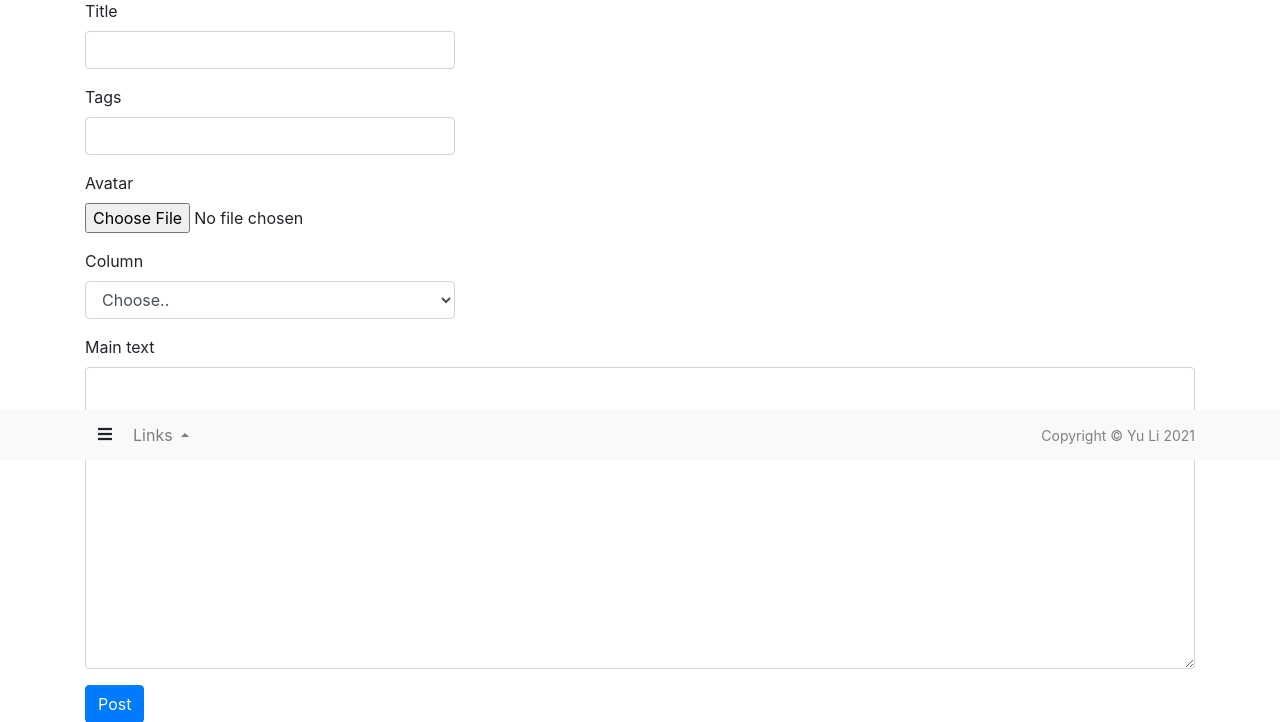
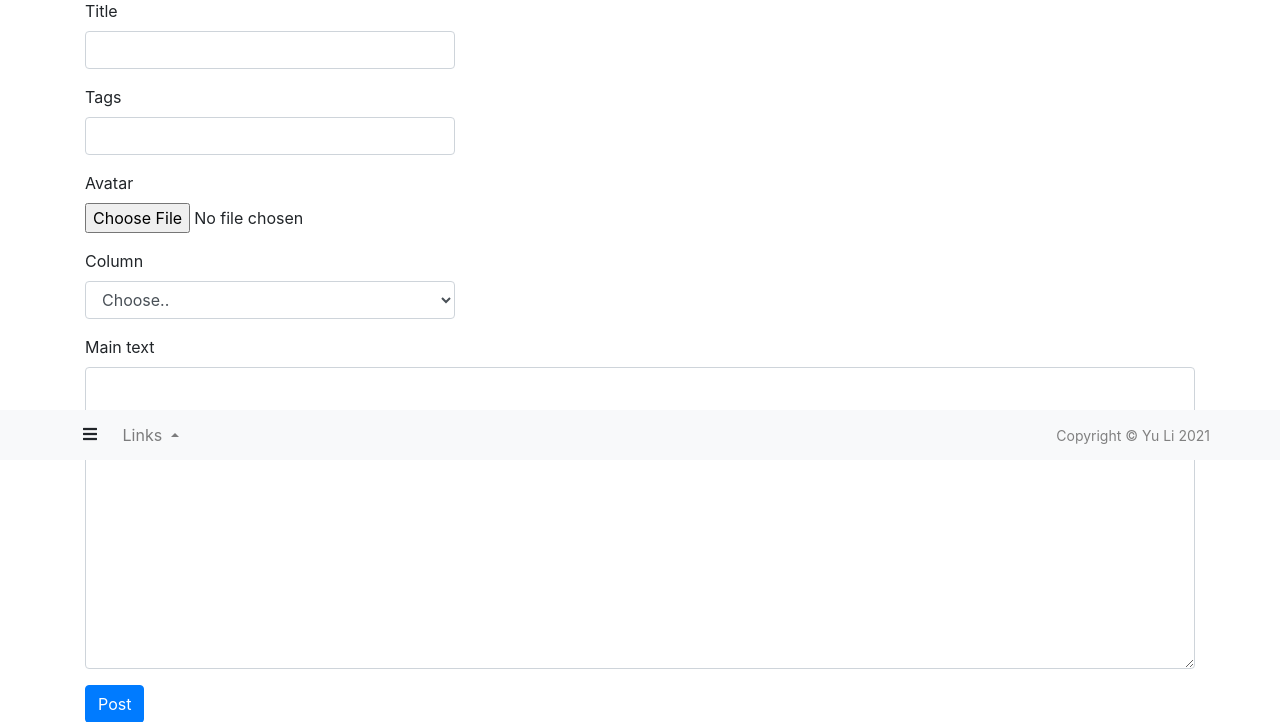
Before and after one commit to opestc/my_blog_django, a Django app: page /create/ in a window 1280 px wide. Shown: the part 340-1062 px from the top of the page. Run offline with Django 3.2, Linux system fonts and the light colour scheme; the visitor is signed in with stand-in values (Sample User, id 1); some libraries are stand-ins or nearby versions.

Commit message:
test footer

```diff
--- a/my_blog/templates/footer.html
+++ b/my_blog/templates/footer.html
@@ -4,17 +4,16 @@
 <div>
     <br><br><br>
 </div>
-<nav class="navbar navbar-expand-lg navbar-light bg-light fixed-bottom" id="footer">
+<nav class="navbar navbar-expand navbar-light bg-light fixed-bottom" id="footer">
     <div class="container">
-      <div class="navbar-collapse" >
+      <div class="collapse navbar-collapse" >
 
          <ul class="navbar-nav mr-auto" >
             <li class="nav-item">
               <button type="button" id="sidebarToggler" class="btn bbtn-link">
                 <i class="fas fa-bars"></i></button>
-            </li>
-
-          <li class="nav-item dropup">
+            </li>&nbsp;
+            <li class="nav-item dropup">
             <a class="nav-link dropdown-toggle" href="#" id="navbarDropdown" data-toggle="dropdown" aria-haspopup="true" aria-expanded="false">
                 Links
             </a>
@@ -23,9 +22,7 @@
                 <a class="dropdown-item" href="#">Another action</a>
                 <a class="dropdown-item" href="#">Something else here</a>
             </div>
-          </li>&nbsp;
-
-
+            </li>&nbsp;
          </ul>
 
           <span style="font-size: 14px; color: grey; display: inline-block; float: none;text-align: right;">
```
